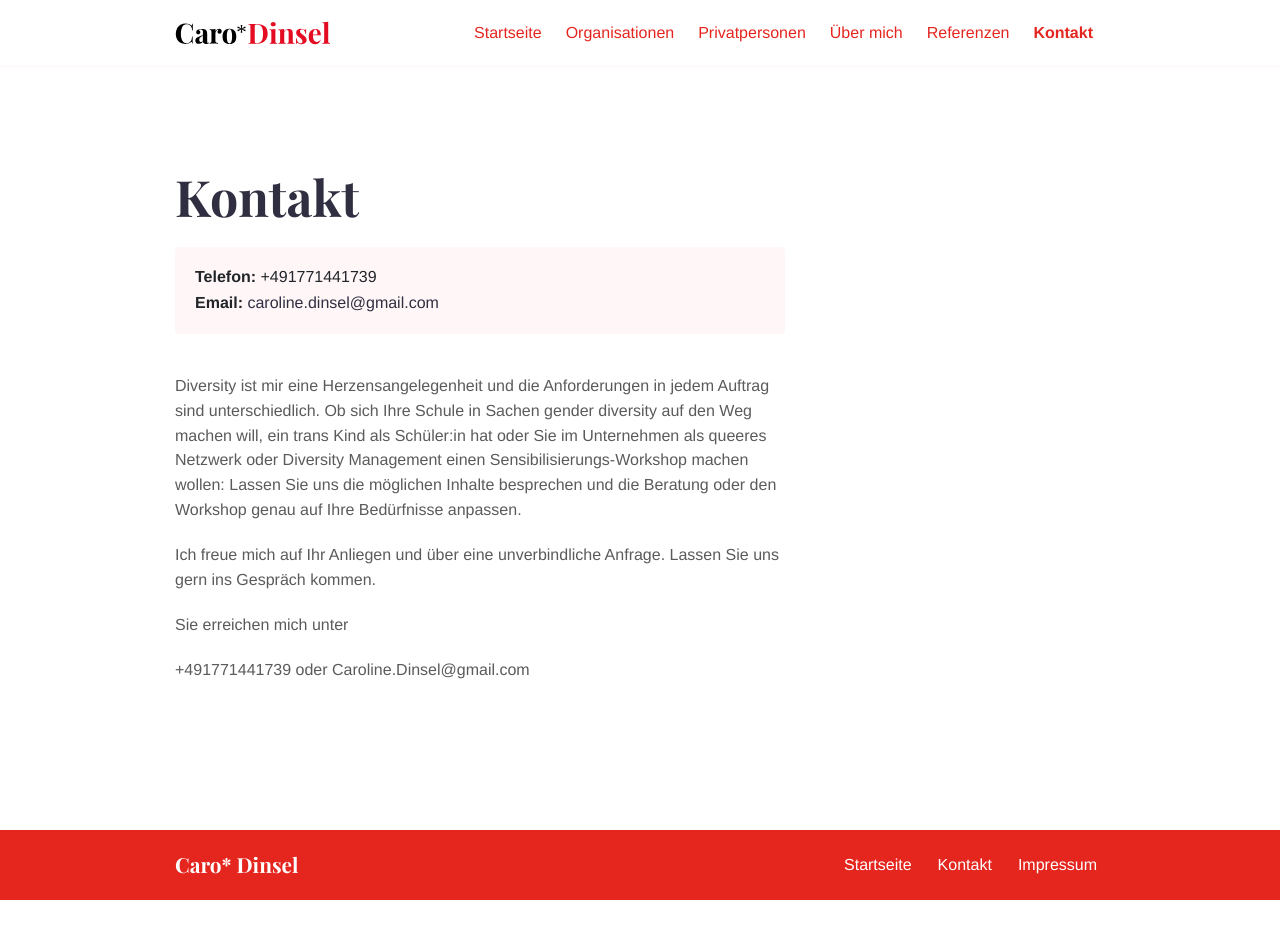
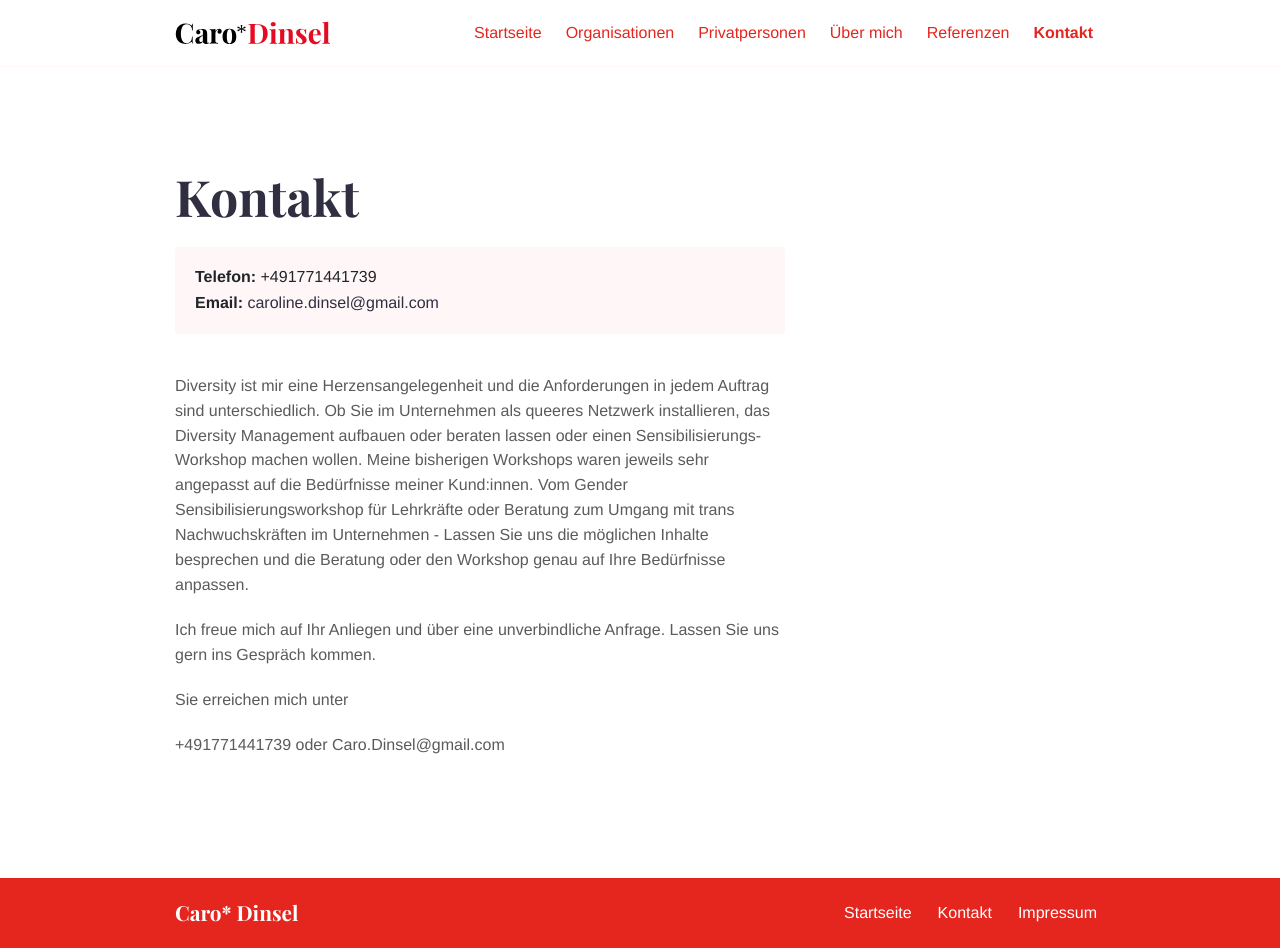
Before and after one commit to caro-dinsel/website, a Jekyll site: the page built from kontakt.md, in a window 1280 px wide. Built offline with Jekyll 4.4.1, drawn with Linux system fonts in a browser that asks for light colours; before the commit the page ends 900 px from its top, so only the background shows below that.

Commit message:
Update kontakt.md

```diff
--- a/kontakt.md
+++ b/kontakt.md
@@ -5,14 +5,14 @@ description: Kontakt
 ---
 
 Diversity ist mir eine Herzensangelegenheit und die Anforderungen in jedem Auftrag sind unterschiedlich.
-Ob sich Ihre Schule in Sachen gender diversity auf den Weg machen will, ein trans Kind als Schüler:in hat oder Sie im Unternehmen als queeres Netzwerk oder Diversity Management einen Sensibilisierungs-Workshop machen wollen: Lassen Sie uns die möglichen Inhalte besprechen und die Beratung oder den Workshop genau auf Ihre Bedürfnisse anpassen.
+Ob Sie im Unternehmen als queeres Netzwerk installieren, das Diversity Management aufbauen oder beraten lassen oder einen Sensibilisierungs-Workshop machen wollen. Meine bisherigen Workshops waren jeweils sehr angepasst auf die Bedürfnisse meiner Kund:innen. Vom Gender Sensibilisierungsworkshop für Lehrkräfte oder Beratung zum Umgang mit trans Nachwuchskräften im Unternehmen - Lassen Sie uns die möglichen Inhalte besprechen und die Beratung oder den Workshop genau auf Ihre Bedürfnisse anpassen.
 
 
 Ich freue mich auf Ihr Anliegen und über eine unverbindliche Anfrage. Lassen Sie uns gern ins Gespräch kommen.
 
 Sie erreichen mich unter
 
-+491771441739 oder Caroline.Dinsel@gmail.com
++491771441739 oder Caro.Dinsel@gmail.com
 
 
 
```
